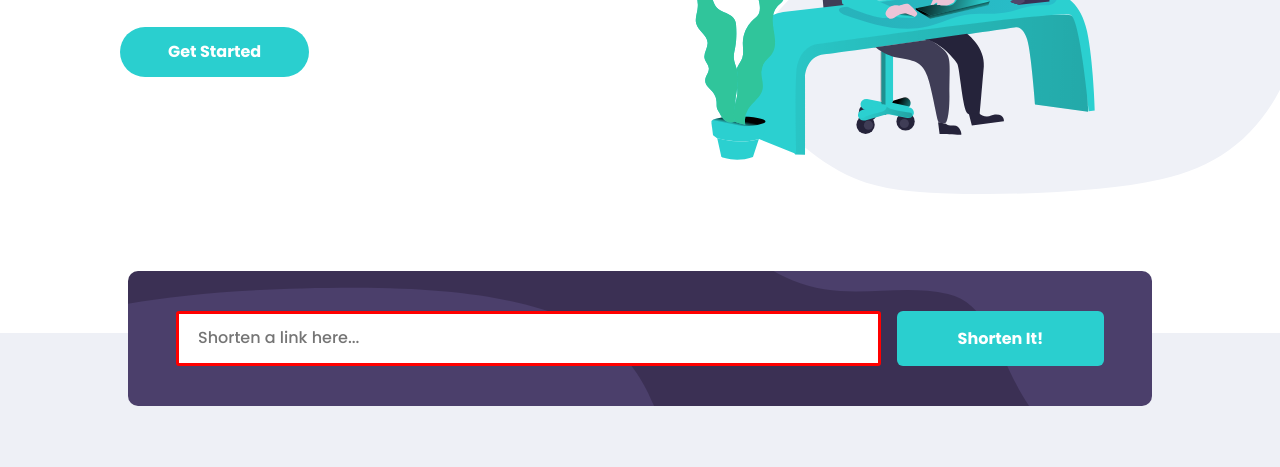
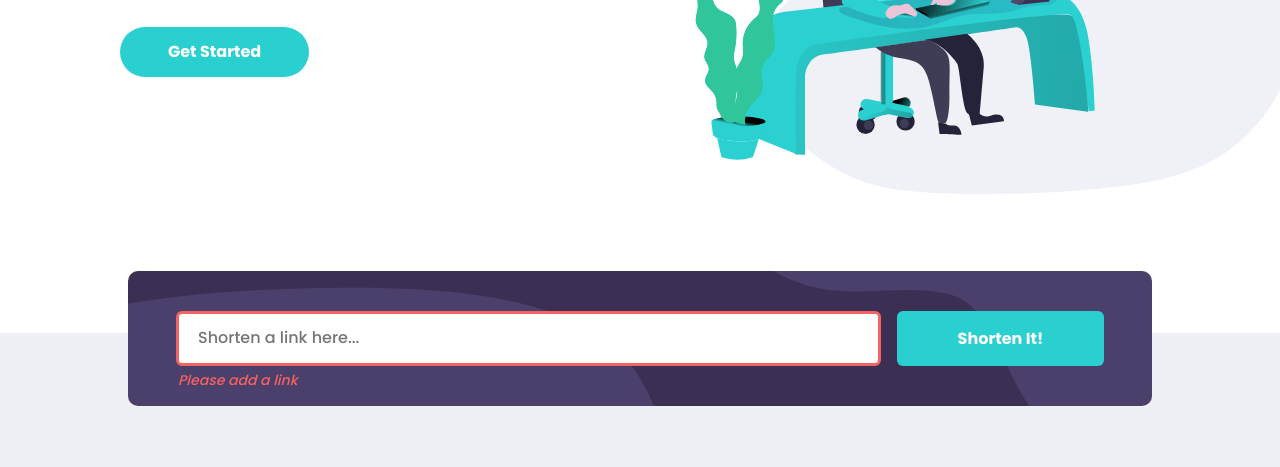
Before and after one commit to christiankurniadi/shortly, a plain HTML site: page index.html in a window 1280 px wide. Both pictures are taken after a click on the button "Shorten It!". Shown: the part 329-796 px from the top of the page. Drawn offline with Linux system fonts and the light colour scheme.

Commit message:
add error message

```diff
--- a/app/js/script.js
+++ b/app/js/script.js
@@ -25,11 +25,15 @@ shorten.addEventListener("click", async function () {
   try {
     if (inputKeyword.value == "") {
       inputKeyword.classList.add("error")
-      errorMessage.innerHTML = "Input kossonggg"
-      // errorMessage.style.display = "block"
+      errorMessage.innerHTML = "Please add a link"
+      errorMessage.style.display = "block"
+      inputKeyword.style.color = "#f46262"
+      // inputKeyword.style.marginBottom = "30px"
     } else {
       errorMessage.innerHTML = ""
       inputKeyword.classList.remove("error")
+      // inputKeyword.style.marginBottom = "15px"
+      inputKeyword.style.color = "hsl(257, 7%, 63%)"
       const shortlink = await getShortlink(inputKeyword.value)
       updateUI(shortlink)
     }
--- a/app/scss/_features.scss
+++ b/app/scss/_features.scss
@@ -16,6 +16,7 @@
         background-size: contain;
         background-position: 80px -30px;
         background-color: $darkViolet;
+        position: relative;
 
         @include breakpoint-up(lg){
             background-image: url(../images/bg-shorten-desktop.svg);
@@ -286,12 +287,24 @@
 }
 
 .error{
-    border: 3px solid red;
+    border: 3px solid $red !important;
 
 }
 
 .error_message{
-    width: 100%;
+    // width: 100%;
     text-align: left;
     display: none;
+    top: 73px;
+    left: 28px;
+    position: absolute;
+    font-size: $font-sm;
+    color: $red;
+    font-style: italic;
+
+    @include breakpoint-up(lg){
+        top: 100px;
+        left: 50px;
+
+    }
 }
--- a/app/scss/_globals.scss
+++ b/app/scss/_globals.scss
@@ -98,9 +98,3 @@ a, a:visited, a:hover{
         display: none;
     }
 }
-
-.error{
-    border: 3px solid red !important;
-    border-radius: 3px !important;
-
-}
```
Also changed, not shown: dist/style.css, 1 other file.
